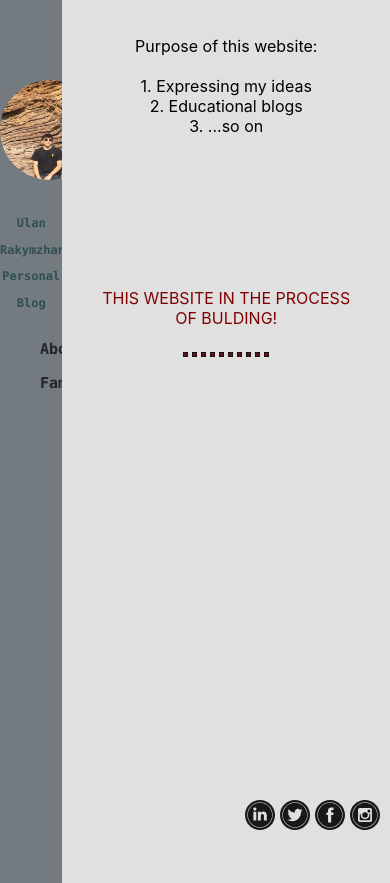
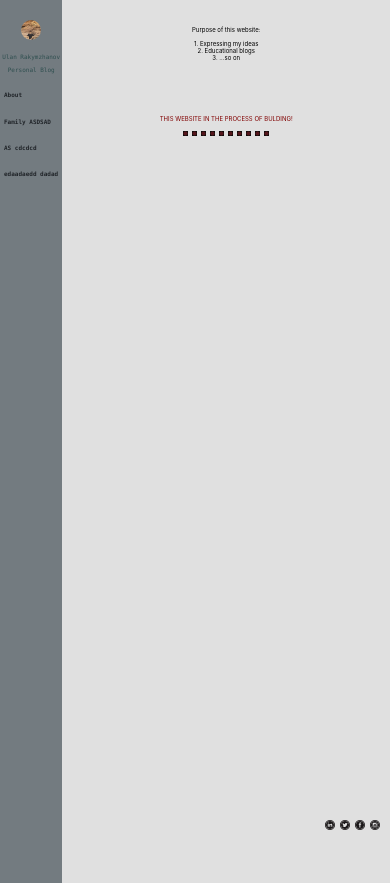
Before and after one commit to urakymzhan/personal-site, a React (Create React App) app: page / in a window 390 px wide. Built offline with nearby package versions, Linux system fonts and the light colour scheme.

Commit message:
added responsiveness

```diff
--- a/src/App.css
+++ b/src/App.css
@@ -1,4 +1,7 @@
-body {
+
+/* default styling */
+
+  body {
     background: #E0E0E0;
     margin: 0;
     padding: 0;
@@ -17,13 +20,14 @@ body {
     width:20%;
     background:#737B80;
     overflow-x: hidden;
-    padding-top: 80px;
+    padding-top: 60px;
     /* min-height: 100vh; */
     z-index: 1;
     display: block;
   }
   .bodyContent .sidenav ul {
     list-style-type: none;
+    padding: 0 10px 0 20px;
   }
   .bodyContent .sidenav ul a {
     color: #212529;
@@ -35,17 +39,20 @@ body {
     cursor: pointer;
   }
   .bodyContent .sidenav ul li {
-    padding: 4px 0px;
+    padding: 1px 0px;
   }
   .profile {
     text-align: center;
     color: darkslategray;
     font-family: monaco, Consolas, "Lucida Console", monospace; font-size: 12px; font-style: normal; font-variant: normal; font-weight: 700; line-height: 26.4px;
-
   }
   .bodyContent .sidenav .profile img {
     width: 100%;
     margin-bottom: 9px;
+    width: 100px;
+    border-radius: 50px;
+    height: 100px;
+
   }
 
   .bodyContent .contents {
@@ -69,3 +76,138 @@ body {
   footer a:last-child {
     margin-right: 10px;
   }
+  .footer-icon {
+    width: 30px;
+    height: 30px;
+    padding-left: 5px;
+  }
+
+  .family {
+    font-size: 25px;
+  }
+  .family img {
+    width: 200px;
+    height: 200px;
+  }
+
+  /* Style differently 0 - 320px screen */
+
+/* mobiles in landscape mode style goes here */
+  @media only screen
+  and (min-width: 0)
+  and (max-width: 480px) {
+
+
+    .bodyContent .sidenav {
+      padding-top: 20px;
+      font-size: 6px
+    }
+    .bodyContent .sidenav ul {
+      list-style-type: none;
+      padding: 0 2px 0 4px;
+    }
+
+    .bodyContent .sidenav ul li {
+      padding: 0;
+      font-size: 6px
+    }
+    .profile {
+      font-family: monaco, Consolas, "Lucida Console", monospace; font-size: 6px; font-style: normal; font-variant: normal; font-weight: 500; line-height: 12.4px;
+    }
+    .bodyContent .sidenav .profile img {
+      margin-bottom: 1px;
+      width: 20px;
+      height: 20px;
+    }
+    .bodyContent .contents {
+      font-size: 6px;
+    }
+    .footer-icon {
+      width: 10px;
+      height: 10px;
+    }
+    .family {
+      font-size: 8px;
+    }
+    .family img {
+      width: 40px;
+      height: 40px;
+    }
+
+  }
+
+/* tablets style goes here */
+  @media only screen
+  and (min-width: 481px)
+  and (max-width: 1024px)  {
+
+    .bodyContent .sidenav {
+      padding-top: 40px;
+      /* font-size: 10px */
+    }
+    .bodyContent .sidenav ul {
+      list-style-type: none;
+      padding: 0 4px 0 10px;
+    }
+
+    .bodyContent .sidenav ul li {
+      font-size: 10px
+    }
+    .profile {
+      font-family: monaco, Consolas, "Lucida Console", monospace; font-size: 10px; font-style: normal; font-variant: normal; font-weight: 500; line-height: 12.4px;
+    }
+    .bodyContent .sidenav .profile img {
+      margin-bottom: 2px;
+      width: 60px;
+      height: 60px;
+    }
+    .bodyContent .contents {
+      font-size: 10px;
+    }
+    .footer-icon {
+      width: 20px;
+      height: 20px;
+    }
+    .family {
+      font-size: 15px;
+    }
+    .family img {
+      width: 100px;
+      height: 100px;
+    }
+  }
+
+/* desktops and laptops style goes here -> default one above */
+  @media only screen
+  and (min-width: 1224px) {
+  }
+
+
+/* very large screen devices style goes here */
+  @media only screen
+  and (min-width: 1824px) {
+
+    .bodyContent .sidenav ul a {
+      color: #212529;
+      text-decoration: none;
+      font-family: monaco, Consolas, "Lucida Console", monospace; font-size: 18px; font-style: normal; font-variant: normal; font-weight: 700; line-height: 26.4px;
+    }
+    .bodyContent .sidenav ul li {
+      padding: 2px 0px;
+    }
+    .profile {
+      text-align: center;
+      color: darkslategray;
+      font-family: monaco, Consolas, "Lucida Console", monospace; font-size: 14px; font-style: normal; font-variant: normal; font-weight: 700; line-height: 26.4px;
+    }
+    .bodyContent .sidenav .profile img {
+      margin-bottom: 10px;
+      width: 120px;
+      height: 120px;
+    }
+    .footer-icon {
+      width: 32px;
+      height: 32px;
+      padding-left: 5px;
+    }
+  }
--- a/src/components/Footer.jsx
+++ b/src/components/Footer.jsx
@@ -1,19 +1,14 @@
 import React from "react";
 import '../App.css'
 
-const image = {
-      width: 30,
-      height: 30,
-      paddingLeft: 5
-};
 
 const Footer = () => {
     return (
     <footer>
-      <a href="https://www.linkedin.com/in/ulan-rakymzhanov/" target="_blank" rel="noopener noreferrer"><img src={require('../assets/linkedIn.svg')} alt="linkedin" style={image}/></a>
-      <a href="https://twitter.com/home" target="_blank" rel="noopener noreferrer"><img src={require('../assets/twitter.svg')} style={image} alt="twitter"/></a>
-      <a href="https://www.facebook.com/ulan13" target="_blank" rel="noopener noreferrer"><img src={require('../assets/facebook.svg')} style={image}alt="facebook" /></a>
-      <a href="https://www.instagram.com/u_rakymzhan/" target="_blank" rel="noopener noreferrer"><img src={require('../assets/instagram.svg')} alt="instagram" style={image}/></a>
+      <a href="https://www.linkedin.com/in/ulan-rakymzhanov/" target="_blank" rel="noopener noreferrer"><img src={require('../assets/linkedIn.svg')} className="footer-icon" alt="linkedin" /></a>
+      <a href="https://twitter.com/home" target="_blank" rel="noopener noreferrer"><img src={require('../assets/twitter.svg')} className="footer-icon" alt="twitter"/></a>
+      <a href="https://www.facebook.com/ulan13" target="_blank" rel="noopener noreferrer"><img src={require('../assets/facebook.svg')} className="footer-icon" alt="facebook" /></a>
+      <a href="https://www.instagram.com/u_rakymzhan/" target="_blank" rel="noopener noreferrer"><img src={require('../assets/instagram.svg')} className="footer-icon"  alt="instagram"/></a>
     </footer>
     );
   }
--- a/src/components/Sidebar.jsx
+++ b/src/components/Sidebar.jsx
@@ -9,24 +9,18 @@ import {
 import GettingStarted from './GettingStarted.jsx'
 import gif from '../assets/loading.gif'
 
-const image = {
-    width: 100,
-    height: 100,
-    borderRadius: 400/2
-};
-
 const Sidebar = () => {
     return (
     <Router>
         <div className="bodyContent">
             <div className="sidenav">
                 <div className="profile">
-                    <Link to="/"><img src={require('../assets/profile.jpg')} style={image} alt="profile"/></Link>
+                    <Link to="/"><img src={require('../assets/profile.jpg')} alt="profile" className="profile-img"/></Link>
                     <p>Ulan Rakymzhanov <br/> Personal Blog</p>
                 </div>
                 <ul>
                     <Link to="/about"><li>About</li></Link>
-                    <Link to="/family"><li>Family</li></Link>
+                    <Link to="/family"><li>Family ASDSAD AS cdcdcd  edaadaedd  dadad</li></Link>
                 </ul>
             </div>
             <div className="contents">
@@ -35,15 +29,15 @@ const Sidebar = () => {
                         <GettingStarted/>
                     </Route>
                     <Route path="/family">
-                        <div className="family" style={{fontSize: '25px'}}>
+                        <div className="family">
                             <p>Januzak, Bebe, Enes</p>
                             <p style={{color: '#FF0000'}}>Kana, Guli, Ayima</p>
                             <p>Kairat, Nuria, Azalia, Milana</p>
                             <p style={{color: '#4169E1'}}>Topa, Ayok, Amalia</p>
                             <p>Kairat, Zhibek, future...</p>
                             <p style={{color: '#808000'}}>Hi from Ulan, Jazzy</p>
-                            </div>
-                            <img src='https://media.giphy.com/media/4adI6CB0g4KTomIbKx/giphy.gif' width='200px' height='200px' alt='waive'/>
+                            <img src='https://media.giphy.com/media/4adI6CB0g4KTomIbKx/giphy.gif' alt='waive'/>
+                        </div>
                     </Route>
                     <Route path="/">
                         <div>
```
